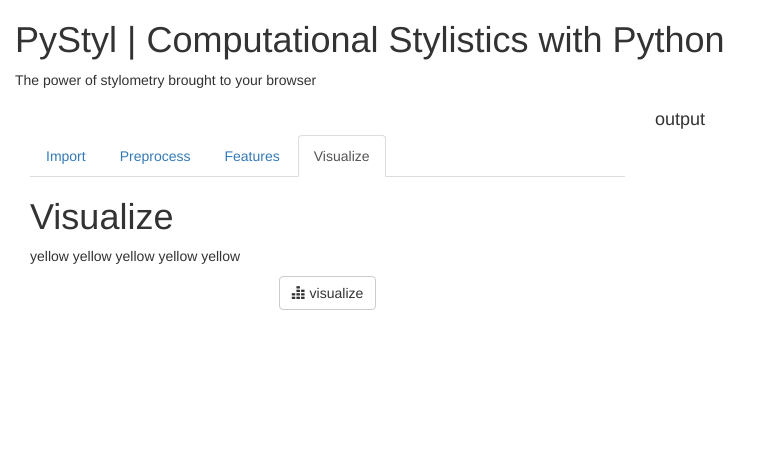
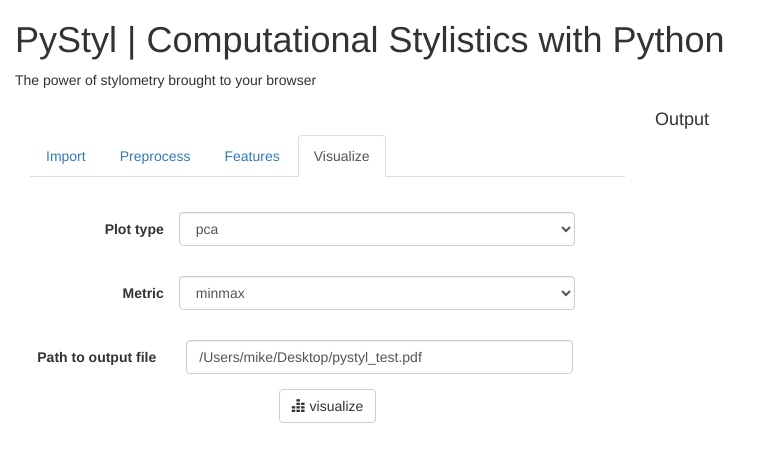
Before and after one commit to mikekestemont/pystyl, a Flask app: page / in a window 1280 px wide, after a click on "Visualize". Shown: the top 462 px of the page, without its empty margins (0-771 px from the left). Run offline with Flask 2, Linux system fonts and the light colour scheme; some libraries are stand-ins or nearby versions.

Commit message:
added viz options to gui

```diff
--- a/app/templates/index.html
+++ b/app/templates/index.html
@@ -182,13 +182,46 @@
             </div> <!-- end of features tab -->
 
             <div class="tab-pane" id="visualize">
-                <h1>Visualize</h1>
-                <p>yellow yellow yellow yellow yellow</p>
-                <div class='text-center'>
-                    <button type="button" id="visualize-btn" class="btn btn-default">
-                        <span class="glyphicon glyphicon-equalizer" aria-hidden="true"></span> visualize
-                    </button>
-                </div>
+                <form class="form-horizontal" id="visualize-settings-id" name='visualize-settings-name'>
+                    <div class="form-group">&nbsp;</div>
+                    <label class="col-sm-3 control-label">Plot type</label>
+                    <div class="col-sm-8">
+                        <div class="form-group">
+                            <select class="form-control" id="viz-type-id" name='viz-type-name'>
+                                <option>pca</option>
+                                <option>pca_3d</option>
+                                <option>clustermap</option>
+                                <option>dendogram</option>
+                            </select>
+                        </div>
+                    </div>
+                    <div class="form-group">&nbsp;</div>
+                    <label class="col-sm-3 control-label">Metric</label>
+                    <div class="col-sm-8">
+                        <div class="form-group">
+                            <select class="form-control" id="metric-id" name='metric-name'>
+                                <option>minmax</option>
+                                <option>manhattan</option>
+                                <option>euclidean</option>
+                            </select>
+                        </div>
+                    </div>
+
+                    <div class="form-group">&nbsp;</div> <!-- just add some vertical space -->
+                    <div class="form-group">
+                        <label for="inputEmail3" class="col-sm-3 control-label">Path to output file</label>
+                        <div class="col-sm-8">
+                            <input type="text" class="form-control" value="/Users/mike/Desktop/pystyl_test.pdf" id="outputfilename-id" name='outputfilename-name'>
+                        </div>
+                    </div>
+
+                    <div class='text-center'>
+                        <button type="button" id="visualize-btn" class="btn btn-default">
+                            <span class="glyphicon glyphicon-equalizer" aria-hidden="true"></span> visualize
+                        </button>
+                    </div>
+
+                </form>
             </div> <!-- end of visualisation tab-->
 
         </div>
@@ -197,7 +230,7 @@
     </div> <!-- end of left panel -->
 
     <div class="col-sm-6"> <!-- begin of right panel -->
-        <h4>output</h4>
+        <h4>Output</h4>
         <div id="image-output"></div>
     </div> <!-- end of right panel -->
 
```
Also changed, not shown: pystyl/experiment.py (+5 -5 lines), 2 other files.
